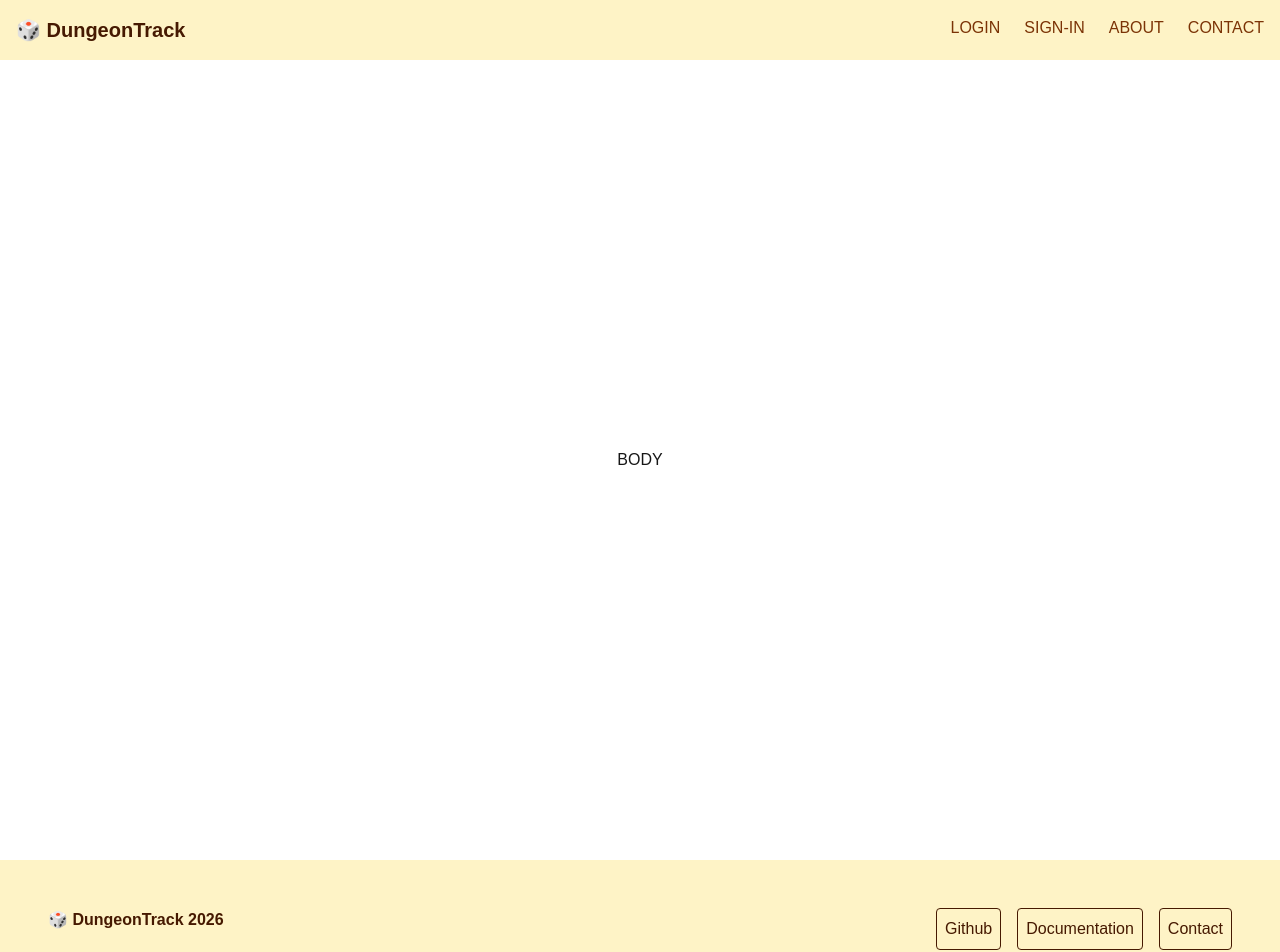
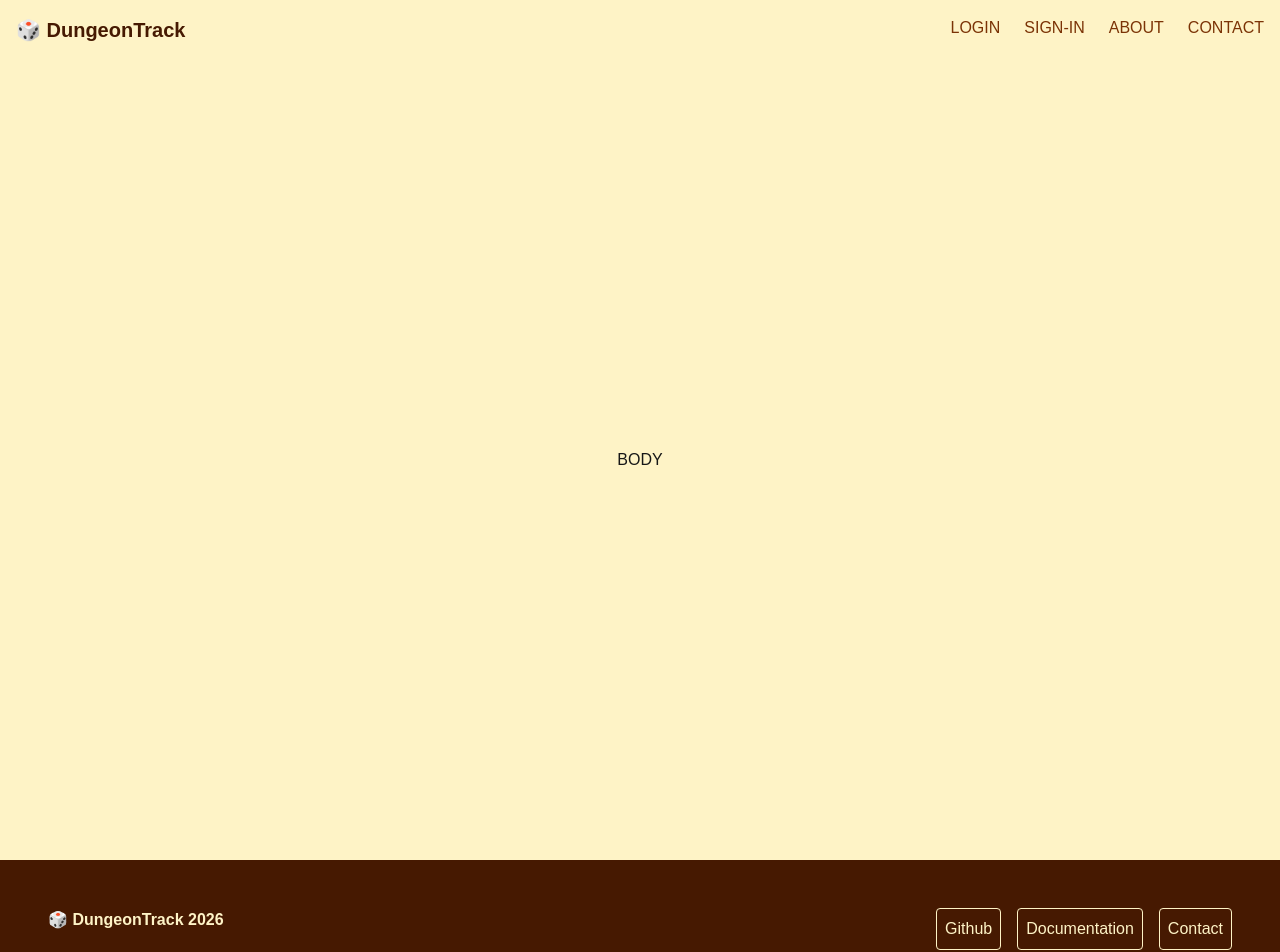
Before and after one commit to brunomachadors/dungeontrack, a Next.js app: page / in a window 1280 px wide. Shown: the top 952 px of the page. Built offline with nearby package versions, Linux system fonts and the light colour scheme.

Commit message:
change footer background color

```diff
--- a/app/components/Footer/index.tsx
+++ b/app/components/Footer/index.tsx
@@ -1,30 +1,24 @@
-import LinkButton from "../LinkButtons";
+import LinkButton from '../LinkButtons';
 
 export default function Footer() {
   return (
-    <footer className="w-full text-amber-950 bg-amber-100 p-8 flex justify-between">
+    <footer className="w-full text-amber-100 bg-amber-950 p-8 flex justify-between">
       {/* Left side */}
       <div className="flex font-bold p-4 text-center">
         🎲 DungeonTrack {new Date().getFullYear()}
       </div>
 
       {/* Right side */}
-      <div className="flex gap-4 p-4">
+      <section className="flex gap-4 p-4">
         <LinkButton
           href="https://github.com/brunomachadors/dungeontrack"
           text="Github"
           external
         ></LinkButton>
-        <LinkButton
-          href="/Documentation"
-          text="Documentation"
-        ></LinkButton>
+        <LinkButton href="/Documentation" text="Documentation"></LinkButton>
 
-        <LinkButton
-          href="/Contact"
-          text="Contact"
-        ></LinkButton>
-      </div>
+        <LinkButton href="/Contact" text="Contact"></LinkButton>
+      </section>
     </footer>
   );
 }
--- a/app/components/LinkButtons/index.tsx
+++ b/app/components/LinkButtons/index.tsx
@@ -1,4 +1,4 @@
-import Link from "next/link";
+import Link from 'next/link';
 
 type LinkButtonProps = { href: string; external?: boolean; text: string };
 
@@ -6,8 +6,8 @@ function LinkButton({ href, text, external = false }: LinkButtonProps) {
   return (
     <Link
       href={href}
-      target={external ? "_blank" : undefined}
-      className=" text-amber-950 hover:text-amber-100 hover:bg-amber-950 p-2 border rounded "
+      target={external ? '_blank' : undefined}
+      className=" text-amber-100 hover:text-amber-950 hover:bg-amber-100 p-2 border rounded "
     >
       {text}
     </Link>
--- a/app/page.tsx
+++ b/app/page.tsx
@@ -1,6 +1,6 @@
 export default function Home() {
   return (
-    <div className="flex min-h-screen items-center justify-center">
+    <div className="flex min-h-screen items-center justify-center min-w-full bg-amber-100">
       <main>BODY</main>
     </div>
   );
```
